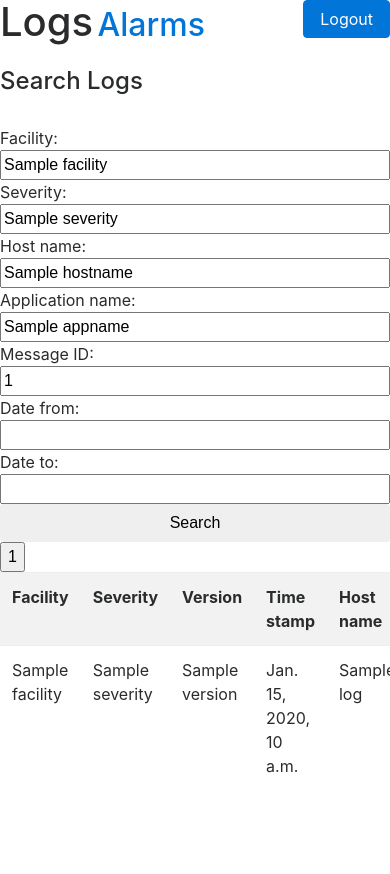
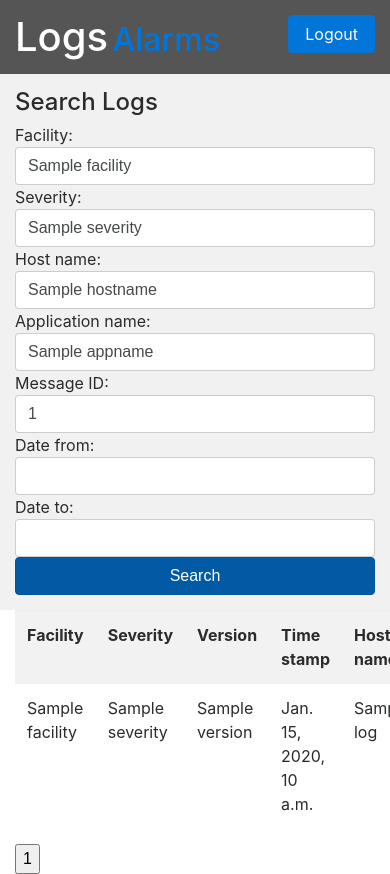
Before and after one commit to DaraYo/SIEM, a Django app: template Server/siemServer/logService/templates/logService/allLogs.html in a window 390 px wide; the page is wider, and only the part inside the window is pictured. Before the commit the page ends 773 px from the top of that part, so only its background shows below. Run offline with Django 3.2, Linux system fonts and the light colour scheme; the template is opened without the code that fills it: most values are stand-ins (such as "Sample title", 1, 10 or a date in 2020); data that the repository does not hold is empty; parts of the project's set-up code (start-up, migrations or seed data) failed here and were passed over; some libraries are stand-ins or nearby versions.

Commit message:
Sredjen izgled

```diff
--- a/Server/siemServer/logService/templates/logService/allLogs.html
+++ b/Server/siemServer/logService/templates/logService/allLogs.html
@@ -11,9 +11,34 @@
          	document.getElementById("submit").click();
          }
       </script>
+	  <style>
+         /* Set height of the grid so .sidenav can be 100% (adjust if needed) */
+         .row.content {height: 1500px}
+         /* Set gray background color and 100% height */
+         .sidenav {
+         background-color: #f1f1f1;
+         height: 100%;
+         }
+         /* Set black background color, white text and some padding */
+         footer {
+         background-color: #555;
+         color: white;
+         padding: 15px;
+         }
+         /* On small screens, set height to 'auto' for sidenav and grid */
+         @media screen and (max-width: 767px) {
+         .sidenav {
+         height: auto;
+         padding: 15px;
+         }
+         .row.content {height: auto;}
+         }
+      </style>
    </head>
    <body>
-	<div>
+      <div style="background-color: #555;
+         color: white;
+         padding: 15px;">
          <h1 style="display: inline">Logs</h1>
          <h2 style="display: inline"> <a href="allAlarms">Alarms</a></h2>
          {% if perms.alarmService.get_alarm_rules %}
@@ -21,49 +46,39 @@
          {% endif %}
          <a href="/accounts/logout" class="btn btn-primary" role="button" style="float: right;">Logout</a>
       </div>
-	<br>
-	<div class="row">
-		<div class="col">
+      <div class="container-fluid">
+         <div class="row content">
+            <div class="col-sm-3 sidenav">
                <h4>Search Logs</h4>
                <form action="getLogs" method="get">
                   <input id="from" type="hidden" value="{{ fromlog }}" name="from"/>
                   <input id="to" type="hidden" value="{{tolog}}" name="to"/>
-				<br>
                   Facility:
                   <br>
-				<input type="text" name="facility" value="{{ facility }}" style="width:100%;"/>
-				<br>
+                  <input class="form-control" type="text" name="facility" value="{{ facility }}" style="width:100%;"/>
                   Severity:
                   <br>
-				<input type="text" name="severity" value="{{severity}}" style="width:100%;"/>
-				<br>
+                  <input class="form-control" type="text" name="severity" value="{{severity}}" style="width:100%;"/>
                   Host name:
                   <br>
-				<input type="text" name="hostname" value="{{hostname}}" style="width:100%;"/>
-				<br>
+                  <input class="form-control" type="text" name="hostname" value="{{hostname}}" style="width:100%;"/>
                   Application name:
                   <br>
-				<input type="text" name="appname" value="{{appname}}" style="width:100%;"/>
-				<br>
+                  <input class="form-control" type="text" name="appname" value="{{appname}}" style="width:100%;"/>
                   Message ID:
                   <br>
-				<input type="text" name="msgid" value="{{msgid}}" style="width:100%;"/>
-				<br>
+                  <input class="form-control" type="text" name="msgid" value="{{msgid}}" style="width:100%;"/>
                   Date from:
                   <br>
-				<input type="text" name="timestampfrom" style="width:100%;"/>
-				<br>
+                  <input class="form-control" type="text" name="timestampfrom" style="width:100%;"/>
                   Date to:
                   <br>
-				<input type="text" name="timestampto" style="width:100%;"/>
-				<br>
-				<input id="submit" type="submit" class="btn" value="Search" name="submit" style="width:100%;">
+                  <input class="form-control" type="text" name="timestampto" style="width:100%;"/>
+                  <input class="btn btn-primary active" id="submit" type="submit" class="btn" value="Search" name="submit" style="width:100%;">
                </form>
-			{% for i in total_pages %}
-				<input type="button" value="{{ i }}" onclick="fromTo('{{ i }}');">
-			{% endfor %}
+
             </div>
-		<div class="col-10">
+            <div class="col-sm-9">
                <table class="table table-striped">
                   <tr class="thead-dark">
                      <th>Facility</th>
@@ -92,8 +107,11 @@
                   </tr>
                   {% endfor %}
                </table>
+			   {% for i in total_pages %}
+               <input type="button" value="{{ i }}" onclick="fromTo('{{ i }}');">
+               {% endfor %}
             </div>
-
+         </div>
       </div>
    </body>
 </html>
```
Also changed, not shown: Server/siemServer/alarmService/templates/alarmService/alarmRules.html (+38 -22 lines), Server/siemServer/alarmService/templates/alarmService/allAlarms.html (+41 -7 lines). Lines whose indentation alone changed are shown as unchanged.
